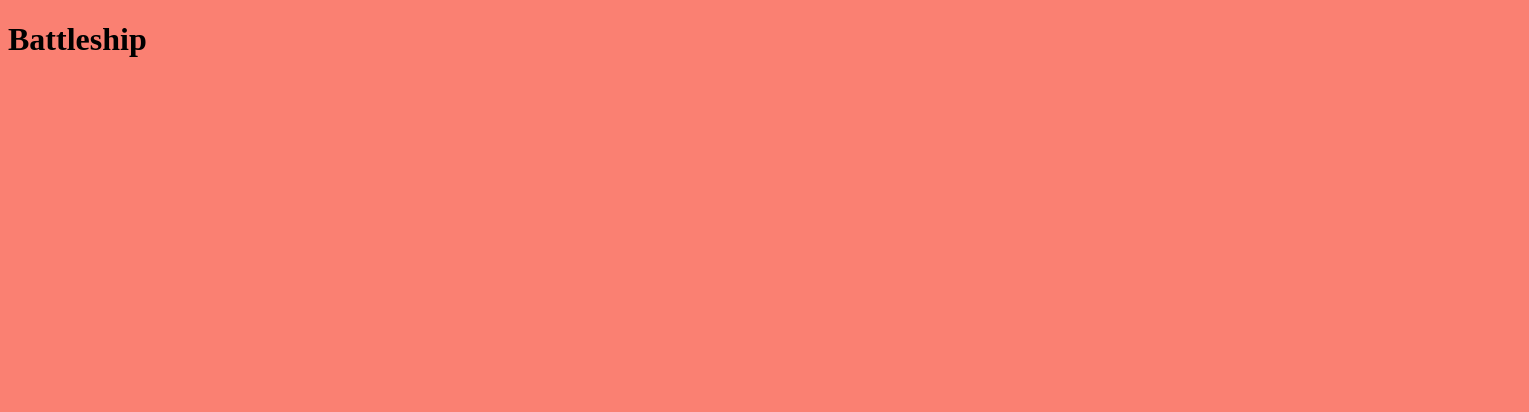
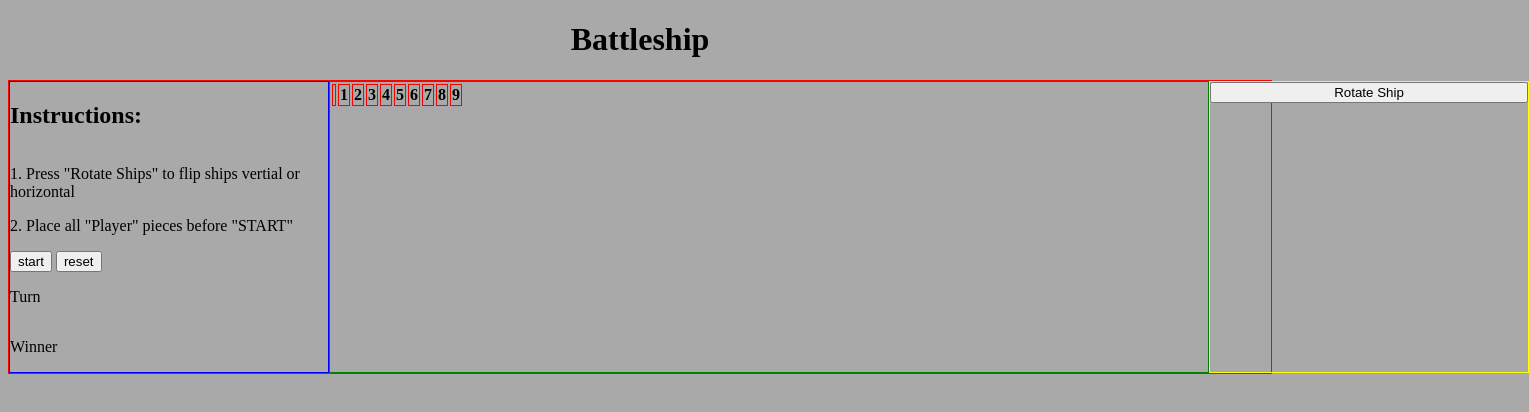
Before and after one commit to bsong1124/Browser-Based-Game, a plain HTML site: page main/index.html in a window 1280 px wide. Shown: the whole page, 1529 px wide, since content can reach past the window. Drawn offline with Linux system fonts and the light colour scheme.

Commit message:
add html elements

```diff
--- a/main/battleship.js
+++ b/main/battleship.js
@@ -30,3 +30,11 @@ class Player {
     ];
   }
 }
+
+init()
+
+function init(){
+  for(let i=0; i<=9;i++){
+
+  }
+}
--- a/main/index.html
+++ b/main/index.html
@@ -8,6 +8,70 @@
     <script src="battleship.js"></script>
 </head>
 <body>
-    <h1>Battleship</h1>
+    <header>
+        <h1>Battleship</h1>
+    </header>
+
+    <main class="grid-container">
+        <section class="control-panel-flex-container">
+            <div class="instructions">
+                <h2>Instructions:</h2>
+            </div>
+
+            <div class="instructions-steps">
+                <p>1. Press "Rotate Ships" to flip ships vertial or horizontal</p>
+                <p>2. Place all "Player" pieces before "START"</p>
+            </div>
+
+            <div class="start-reset">
+                <button id="start">start</button>
+                <button id="reset">reset</button>
+            </div>
+
+            <div id="turn-display">
+                <p>Turn</p>
+            </div>
+
+            <div id="winner-display">
+                <p>Winner</p>
+            </div>
+        </section>
+
+        <section class="table-container">
+            <div id="computer-table">
+                <table>
+                    <tr>
+                        <th class="xaxis-header"></th>
+                        <th class="xaxis-header">1</th>
+                        <th class="xaxis-header">2</th>
+                        <th class="xaxis-header">3</th>
+                        <th class="xaxis-header">4</th>
+                        <th class="xaxis-header">5</th>
+                        <th class="xaxis-header">6</th>
+                        <th class="xaxis-header">7</th>
+                        <th class="xaxis-header">8</th>
+                        <th class="xaxis-header">9</th>
+                    </tr>
+
+                </table>
+            </div>
+
+            <div id="player-table">
+                <table>
+
+                </table>
+            </div>
+        </section>
+
+        <section class="ship-container">
+            <div id="computer-ship">
+
+            </div>
+
+            <div id="player-ship"></div>
+
+            <button>Rotate Ship</button>
+        </section>
+    </main>
 </body>
 </html>
--- a/main/main.css
+++ b/main/main.css
@@ -1,3 +1,30 @@
-*{
-    background-color: salmon;
+body{
+    background-color: darkgrey;
+    /* margin: 0px; */
 }
+header{
+    text-align: center;
+}
+.grid-container{
+    display:grid;
+    border:solid red 1px;
+    grid-template-columns: 40vmin 110vmin 40vmin;
+}
+.control-panel-flex-container{
+    display:flex;
+    border: solid blue 1px;
+    flex-direction: column;
+}
+.table-container{
+    display:flex;
+    border:solid green 1px;
+    flex-direction: column;
+}
+.ship-container{
+    display:flex;
+    border:solid yellow 1px;
+    flex-direction: column;
+}
+th{
+    border:solid red 1px;
+}
```
